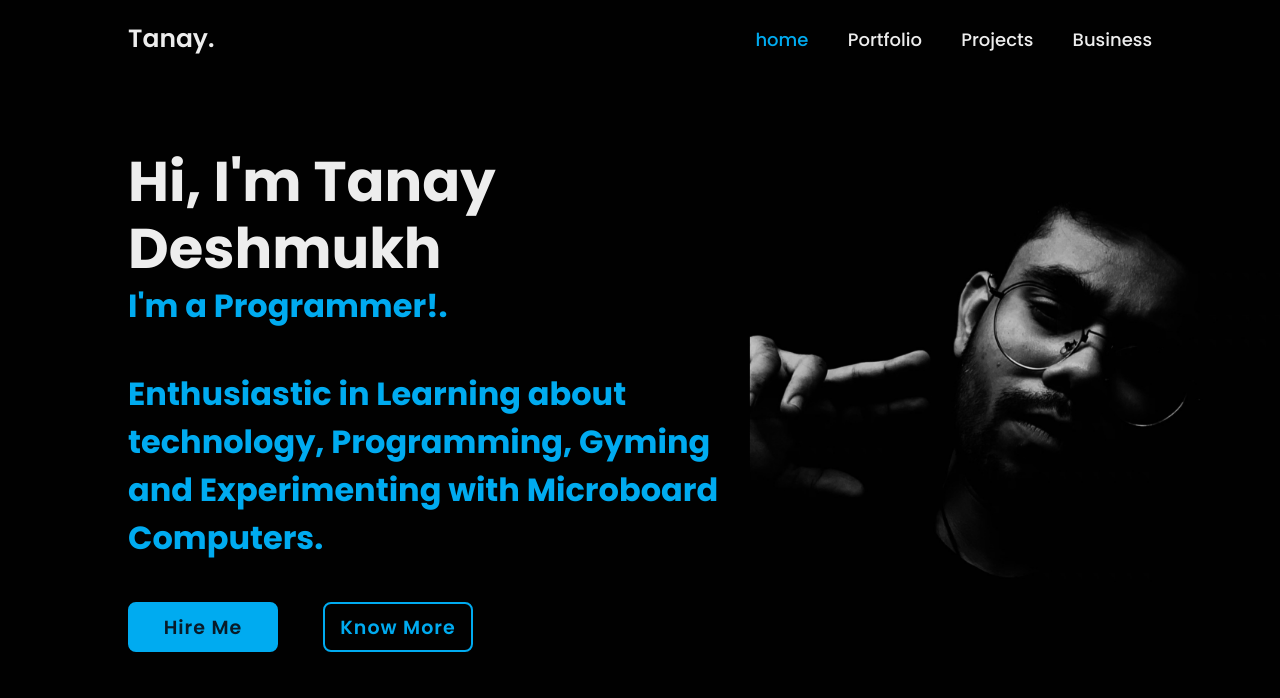
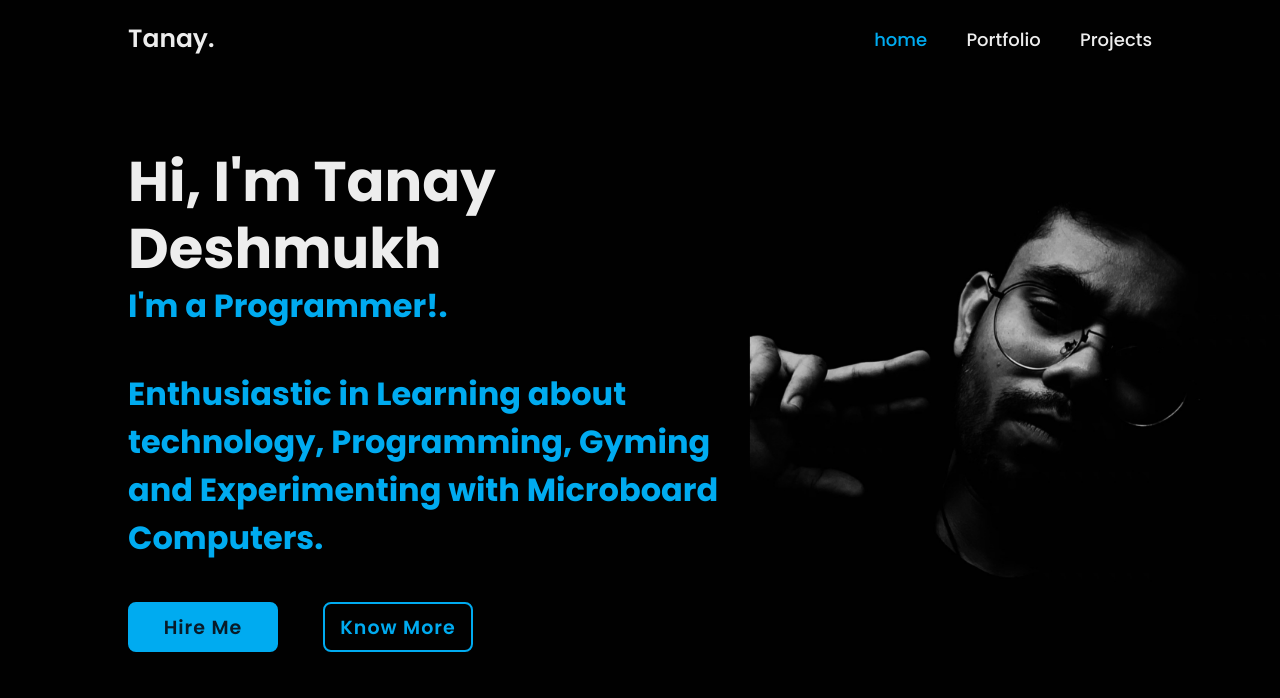
Before and after one commit to tanay0801/tanay0801.github.io, a plain HTML site: page index.html in a window 1280 px wide. Shown: the top 698 px of the page. Drawn offline with nearby package versions, Linux system fonts and the light colour scheme.

Commit message:
index.html

```diff
--- a/index.html
+++ b/index.html
@@ -15,7 +15,7 @@
             <a href="#" class="active">home</a>
             <a href="https://tanaydeshmukh19.wixsite.com/tanaydeshmukh">Portfolio</a>
             <a href="https://drive.google.com/drive/folders/1w0RfAnC50RYuZb_Lyi4teMYOXEuBAz9D?usp=sharing">Projects</a>
-            <a href="business.html">Business</a>
+            <!--a href="business.html">Business</a-->
         </nav>
     </header>
     <section class="home">
```
